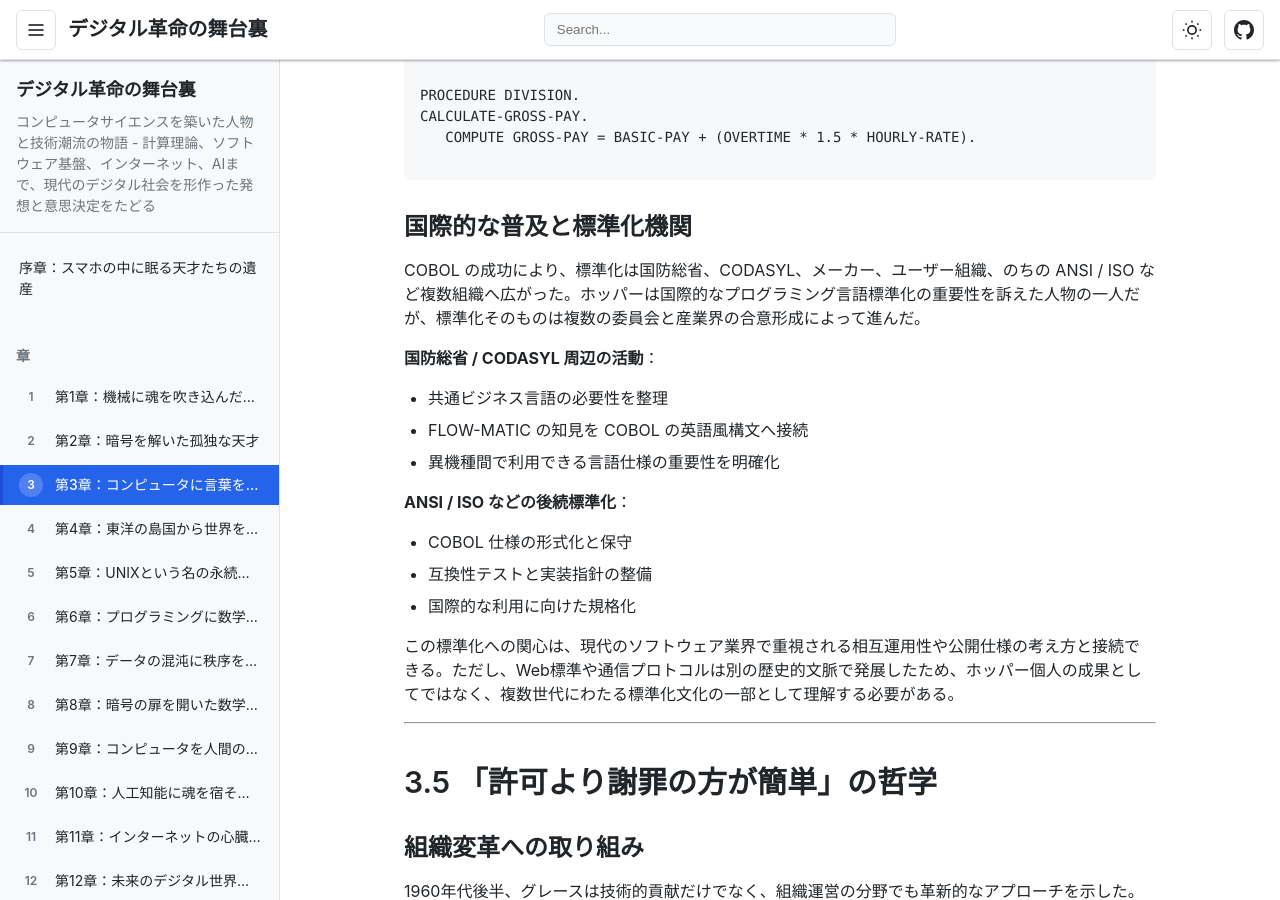
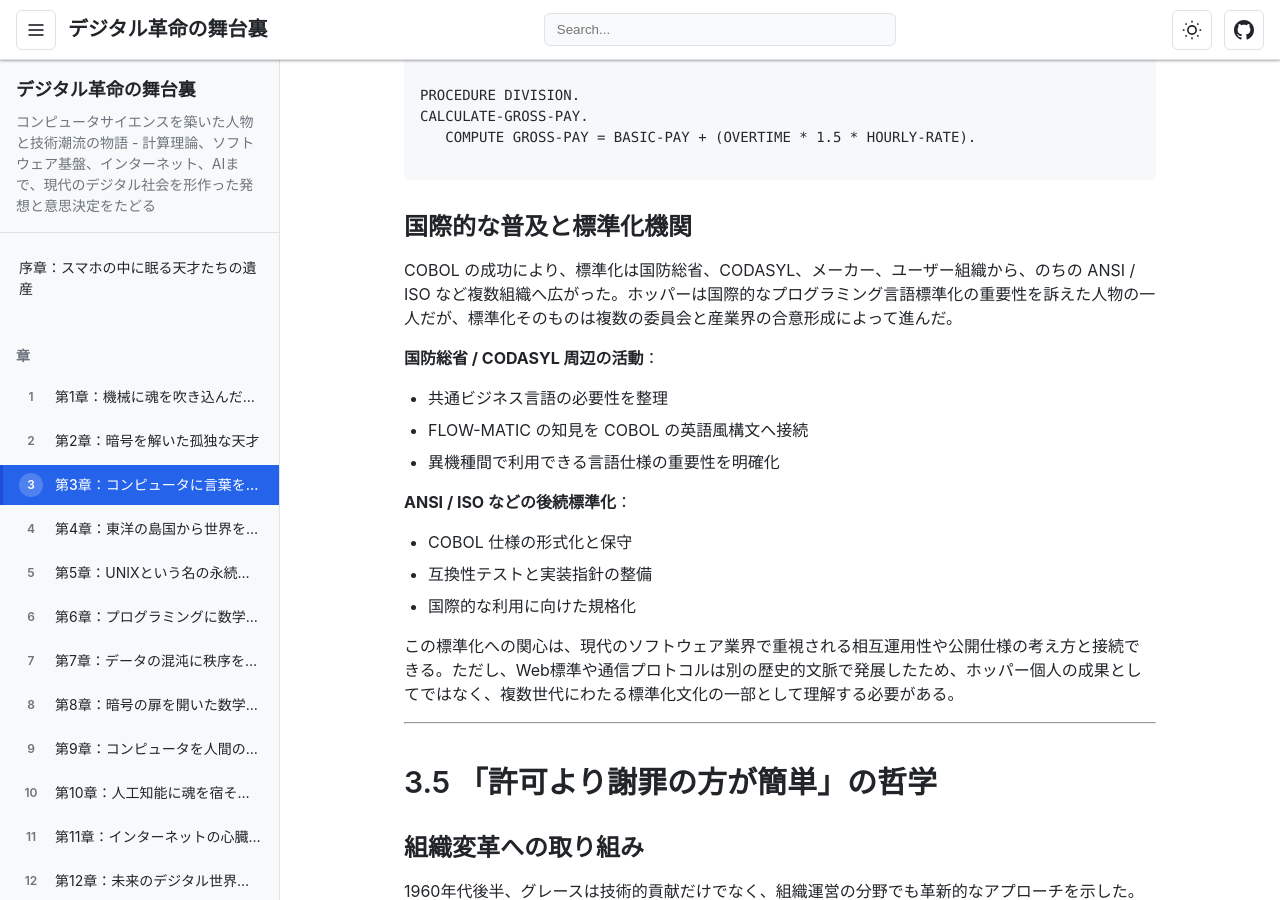
Before and after one commit to itdojp/cs-visionaries-book, a Jekyll site: the page built from docs/chapters/chapter03.md, in a window 1280 px wide and 900 px high, scrolled down 16325 px. Built offline with Jekyll 4.4.1, drawn with Linux system fonts in a browser that asks for light colours; a script that is not in the unit is left out.

Commit message:
Address Copilot wording feedback

```diff
--- a/docs/chapters/chapter03.md
+++ b/docs/chapters/chapter03.md
@@ -591,7 +591,7 @@ CALCULATE-GROSS-PAY.
 
 ### 国際的な普及と標準化機関
 
-COBOL の成功により、標準化は国防総省、CODASYL、メーカー、ユーザー組織、のちの ANSI / ISO など複数組織へ広がった。ホッパーは国際的なプログラミング言語標準化の重要性を訴えた人物の一人だが、標準化そのものは複数の委員会と産業界の合意形成によって進んだ。
+COBOL の成功により、標準化は国防総省、CODASYL、メーカー、ユーザー組織から、のちの ANSI / ISO など複数組織へ広がった。ホッパーは国際的なプログラミング言語標準化の重要性を訴えた人物の一人だが、標準化そのものは複数の委員会と産業界の合意形成によって進んだ。
 
 **国防総省 / CODASYL 周辺の活動**：
 - 共通ビジネス言語の必要性を整理
```
Also changed, not shown: src/chapters/chapter03.md (+1 -1 lines), README.md.
